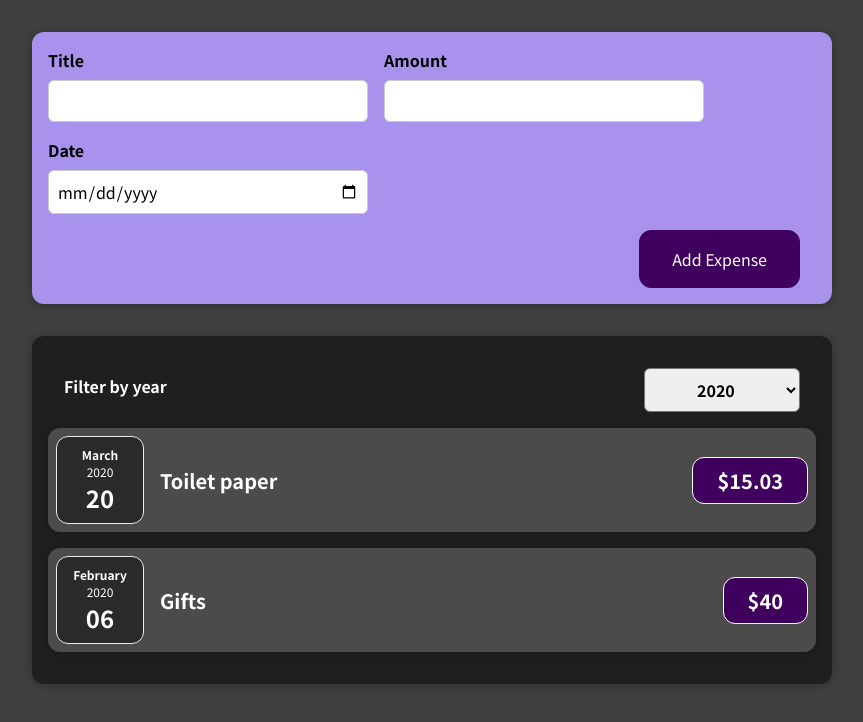
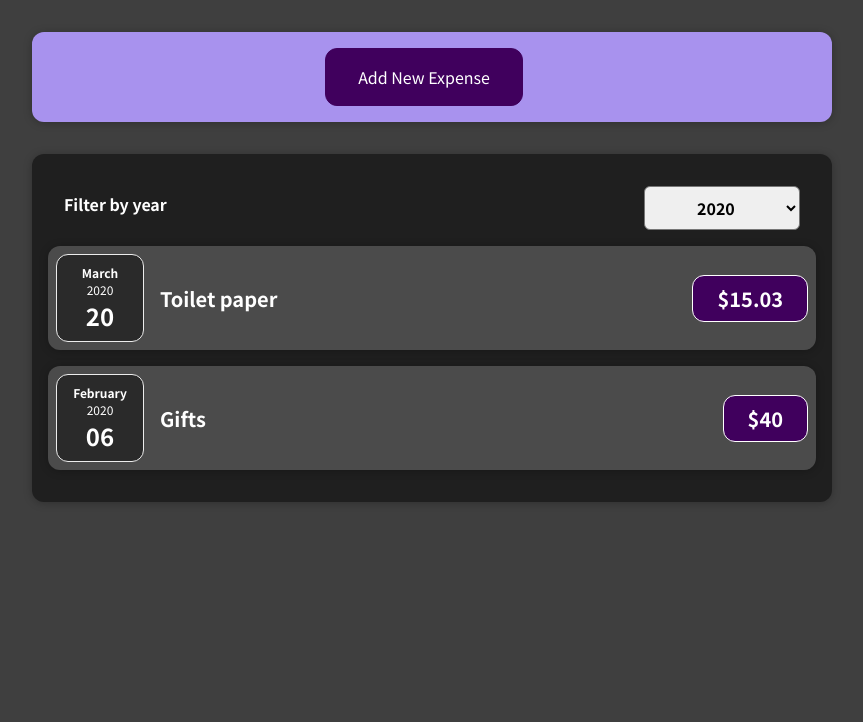
Before and after one commit to darrenhuang1211/react-example, a React (Create React App) app: page / in a window 1280 px wide. Shown: the top 722 px of the page, without its empty margins (208-1071 px from the left). Built offline with nearby package versions, Linux system fonts and the light colour scheme.

Commit message:
Added conditional logic for new expense form

```diff
--- a/src/components/NewExpense/ExpenseForm.js
+++ b/src/components/NewExpense/ExpenseForm.js
@@ -34,6 +34,10 @@ function ExpenseForm(props) {
         setEnteredDate('');
     };
 
+    const cancelHandler = () => {
+        props.onCancel();
+    }
+
     return (
         <form onSubmit={submitHandler}>
             <div className='new-expense__controls'>
@@ -51,6 +55,7 @@ function ExpenseForm(props) {
                 </div>
             </div>
             <div className='new-expense__actions'>
+                <button type='button' onClick={cancelHandler}>Cancel</button>
                 <button type='submit'>Add Expense</button>
             </div>
         </form>
--- a/src/components/NewExpense/NewExpense.js
+++ b/src/components/NewExpense/NewExpense.js
@@ -1,18 +1,40 @@
+import {useState} from 'react';
+
 import './NewExpense.css';
 import ExpenseForm from './ExpenseForm';
 
 function NewExpense(props) {
+    const [expenseFormOpened, setExpenseFormOpened] = useState(false);
+
     const saveExpenseDataHandler = (enteredExpenseData) => {
         const expenseData = {
             ...enteredExpenseData,
             id: Math.random().toString()
         };
         props.onAddExpense(expenseData);
+        setExpenseFormOpened(false);
     };
+
+    const addExpenseHandler = () => {
+        setExpenseFormOpened(true);
+    };
+
+    const cancelAddExpenseHandler = () => {
+        setExpenseFormOpened(false);
+    };
+
+    let expenseFormContent;
+
+    if (expenseFormOpened) {
+        expenseFormContent = <ExpenseForm onCancel={cancelAddExpenseHandler} onSaveExpenseData={saveExpenseDataHandler} />;
+    }
+    else {
+        expenseFormContent = <button onClick={addExpenseHandler}>Add New Expense</button>;
+    }
 
     return (
         <div className='new-expense'>
-            <ExpenseForm onSaveExpenseData={saveExpenseDataHandler} />
+            {expenseFormContent}
         </div>
     );
 }
```
